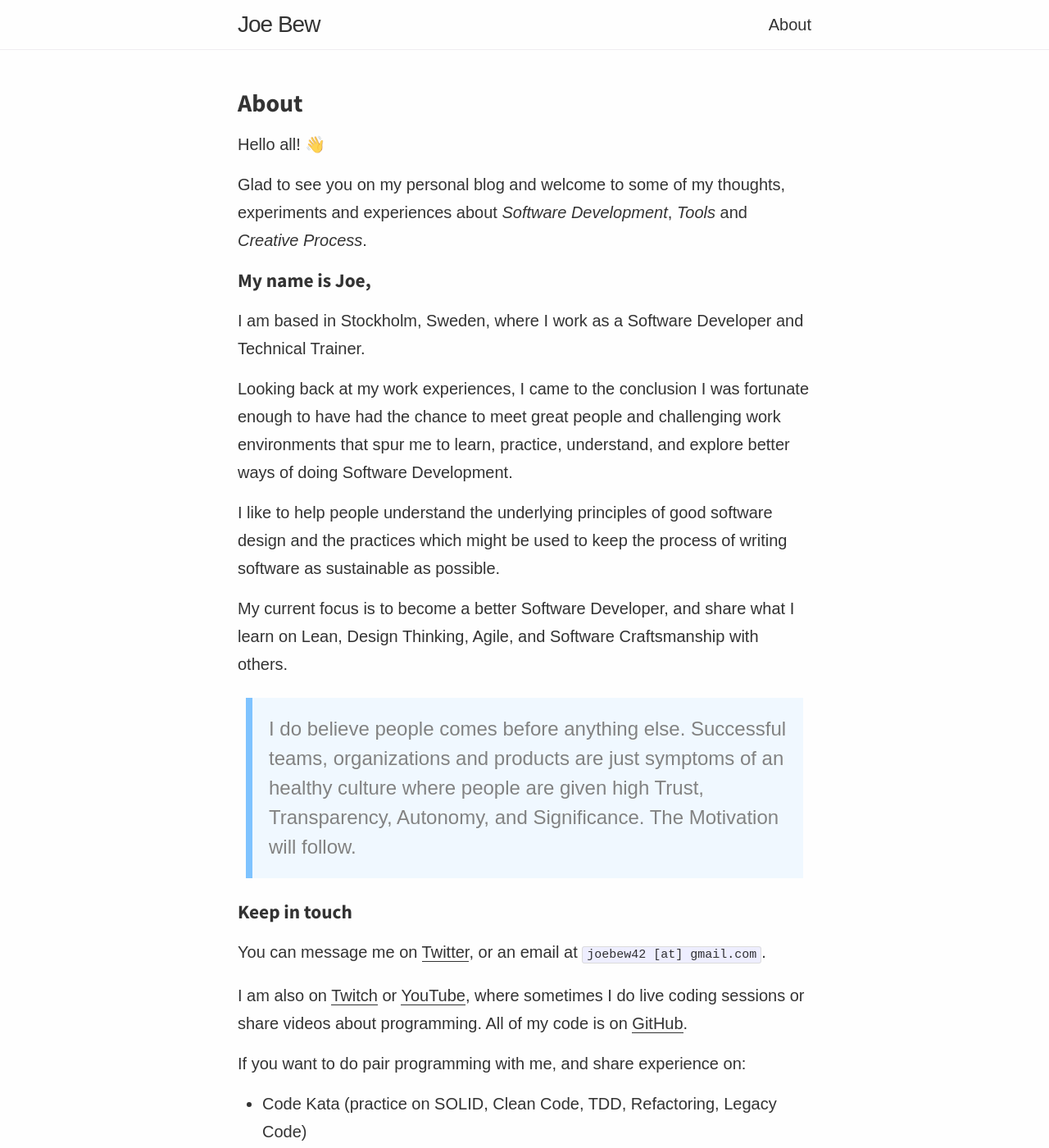
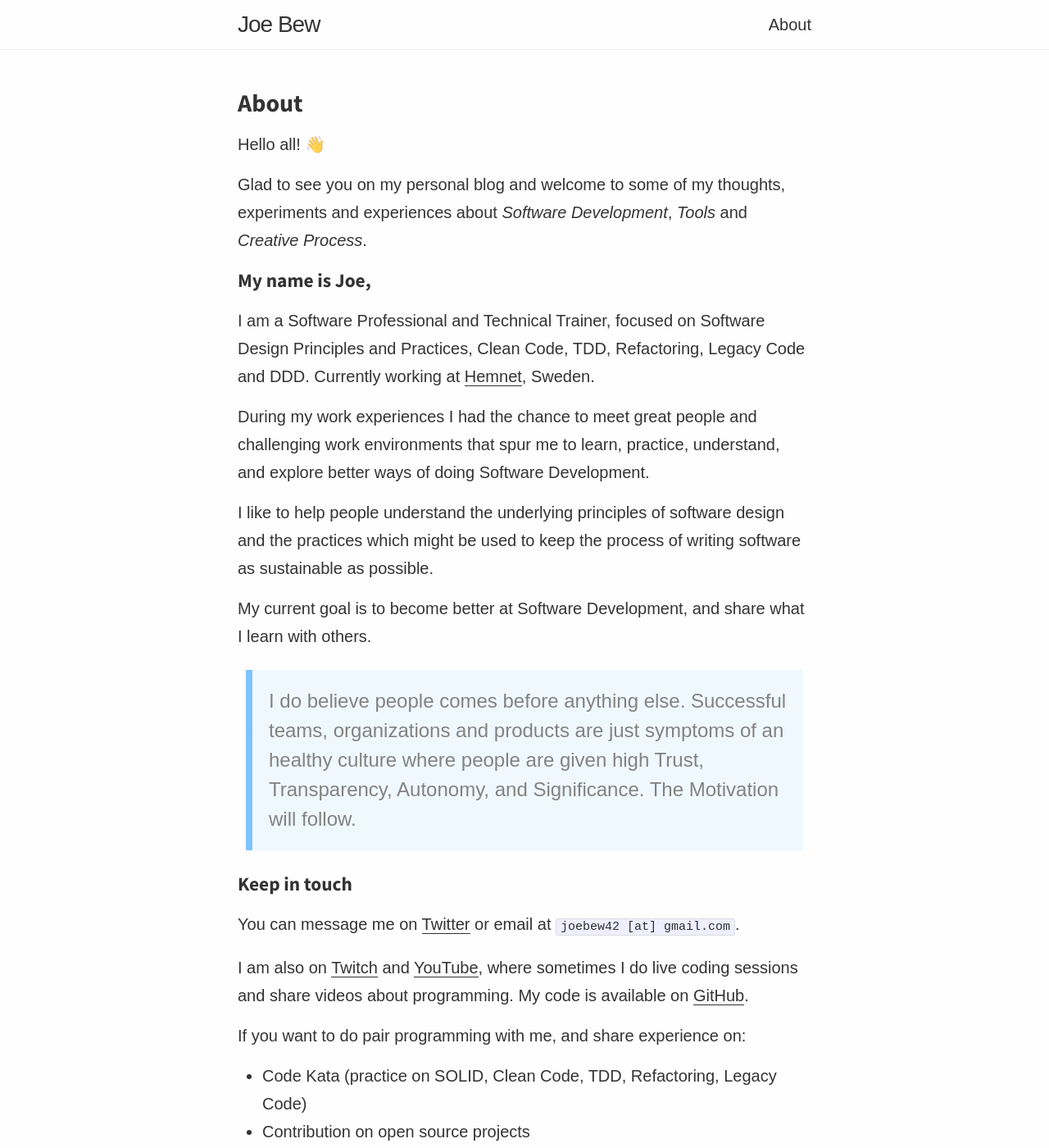
Before and after one commit to joebew42/joebew42.github.io, a Jekyll site: the page built from about.md, in a window 1280 px wide and 1400 px high. Shown: the whole window at 82% size. Built offline with Jekyll 4.4.1, drawn with Linux system fonts in a browser that asks for light colours; some web fonts are replaced; some of the changed text lies outside the part shown.

Commit message:
Update About page

```diff
--- a/about.md
+++ b/about.md
@@ -10,21 +10,21 @@ Glad to see you on my personal blog and welcome to some of my thoughts, experime
 
 ### My name is Joe,
 
-I am based in Stockholm, Sweden, where I work as a Software Developer and Technical Trainer.
+I am a Software Professional and Technical Trainer, focused on Software Design Principles and Practices, Clean Code, TDD, Refactoring, Legacy Code and DDD. Currently working at [Hemnet](https://www.hemnet.se/), Sweden.
 
-Looking back at my work experiences, I came to the conclusion I was fortunate enough to have had the chance to meet great people and challenging work environments that spur me to learn, practice, understand, and explore better ways of doing Software Development.
+During my work experiences I had the chance to meet great people and challenging work environments that spur me to learn, practice, understand, and explore better ways of doing Software Development.
 
-I like to help people understand the underlying principles of good software design and the practices which might be used to keep the process of writing software as sustainable as possible.
+I like to help people understand the underlying principles of software design and the practices which might be used to keep the process of writing software as sustainable as possible.
 
-My current focus is to become a better Software Developer, and share what I learn on Lean, Design Thinking, Agile, and Software Craftsmanship with others.
+My current goal is to become better at Software Development, and share what I learn with others.
 
 > I do believe people comes before anything else. Successful teams, organizations and products are just symptoms of an healthy culture where people are given high Trust, Transparency, Autonomy, and Significance. The Motivation will follow.
 
 ### Keep in touch
 
-You can message me on [Twitter](https://twitter.com/joebew42), or an email at `joebew42 [at] gmail.com`.
+You can message me on [Twitter](https://twitter.com/joebew42) or email at `joebew42 [at] gmail.com`.
 
-I am also on [Twitch](https://twitch.tv/joebew42) or [YouTube](https://www.youtube.com/channel/UCEt-X-5yZ86SYTNDbSQgVAQ), where sometimes I do live coding sessions or share videos about programming. All of my code is on [GitHub](https://github.com/joebew42).
+I am also on [Twitch](https://twitch.tv/joebew42) and [YouTube](https://www.youtube.com/channel/UCEt-X-5yZ86SYTNDbSQgVAQ), where sometimes I do live coding sessions and share videos about programming. My code is available on [GitHub](https://github.com/joebew42).
 
 If you want to do pair programming with me, and share experience on:
 
@@ -39,12 +39,12 @@ Here you can find my [Daily Activity Log](http://joebew42.github.io/events.xml),
 
 ### Work experiences
 
-- Team Lead [@DerivcoSports](https://twitter.com/DerivcoSports), Sweden.
-- Agile Software Developer, Technical Trainer [@XPeppers](https://twitter.com/xpeppers), Italy.
+- Backend Software Developer [@Hemnet](https://twitter.com/hemnet), Sweden.
+- Team Lead [@DerivcoSports](https://twitter.com/derivcosports), Sweden.
+- Agile Software Developer and Technical Trainer [@XPeppers](https://twitter.com/xpeppers), Italy.
 
 ### On the jungle
 
 - Social: [Twitter](https://twitter.com/joebew42) • [Telegram](https://t.me/joebew42) • [Diaspora*](https://joindiaspora.com/people/fdc8e995614a2609)
 - Code: [Twitch](https://twitch.tv/joebew42) • [YouTube](https://www.youtube.com/channel/UCEt-X-5yZ86SYTNDbSQgVAQ) • [GitHub](https://github.com/joebew42) • [GitLab](https://gitlab.com/joebew42)
 - Slack: [Software Crafters](http://slack.softwarecraftsmanship.org/)
-- Mail: `joebew42 [at] gmail.com`
```
